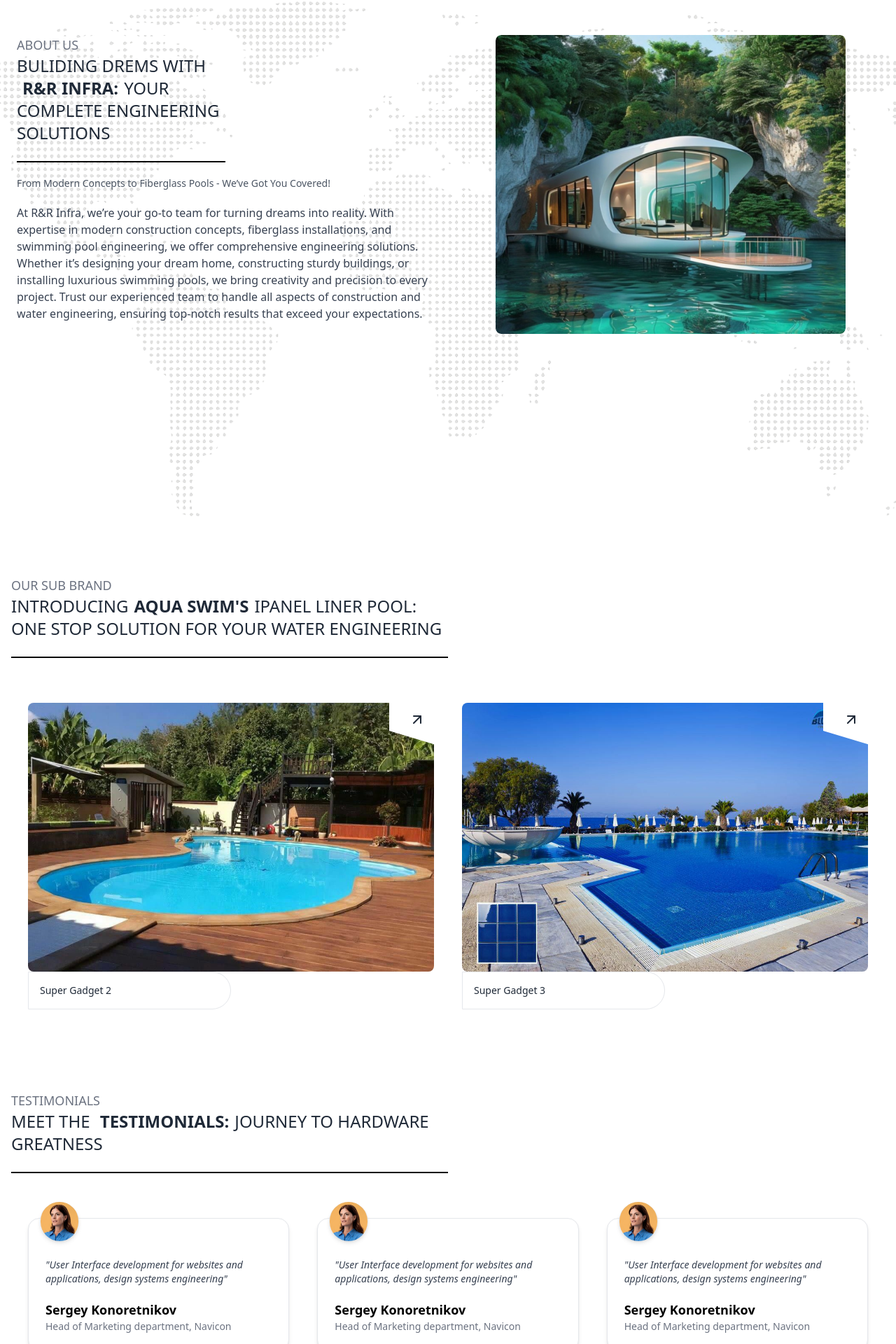
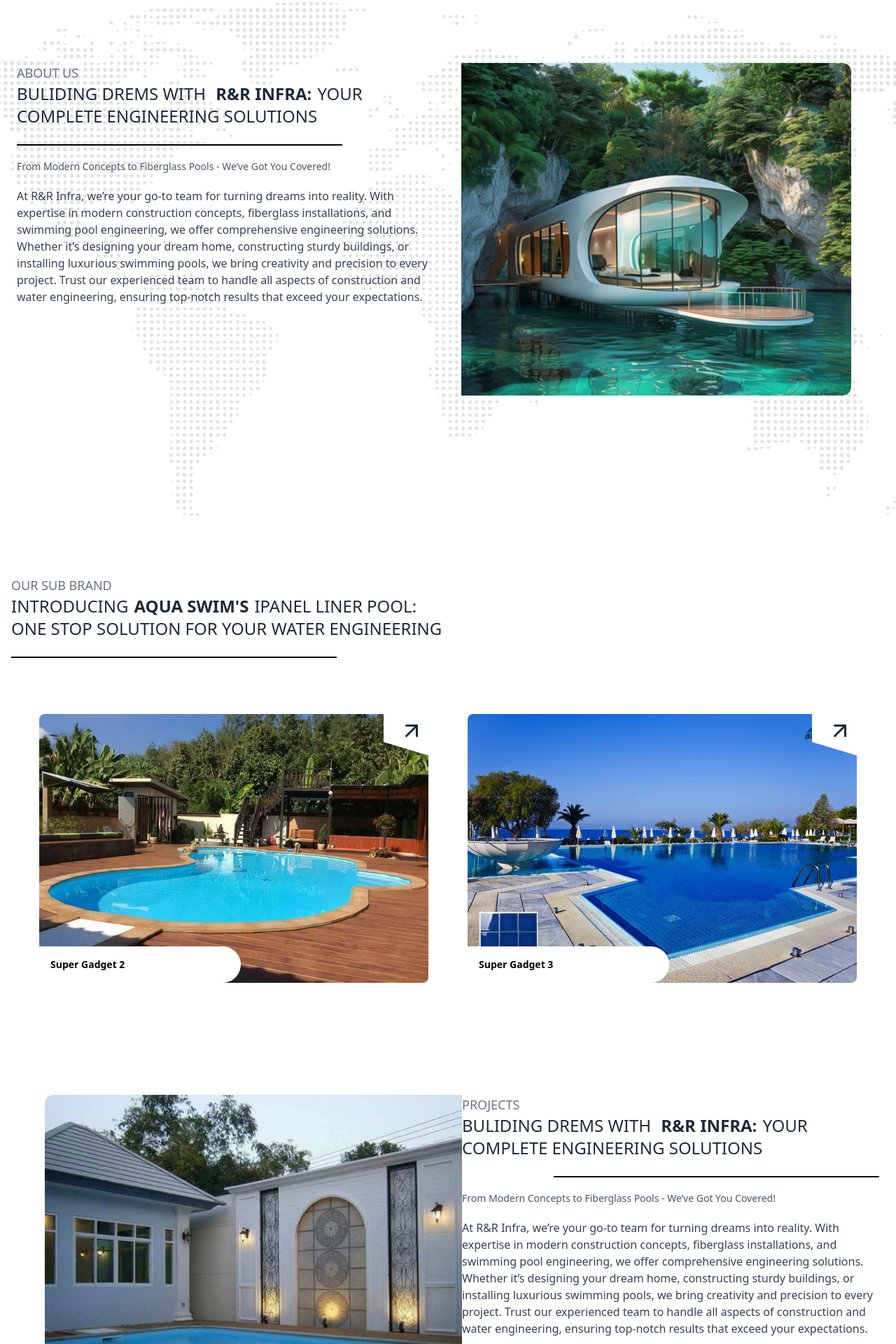
Before and after one commit to AnandhuRs619/aquaswims, a Next.js app: page / in a window 1280 px wide. Shown: the part 814-2734 px from the top of the page at 70% size. Built offline with nearby package versions, Linux system fonts and the light colour scheme.

Commit message:
added som animation on the page.

```diff
--- a/src/app/page.js
+++ b/src/app/page.js
@@ -1,10 +1,10 @@
 import AboutUs from "@/components/home/about/AboutUs";
+import Banner from "@/components/home/Banner";
 import LandingPart from "@/components/home/LandingPart";
-import ProductSection from "@/components/home/Products/ProductSection";
-import ProjectSection from "@/components/home/ProjectSection";
+import Project from "@/components/home/project/Project";
 import SubBrand from "@/components/home/subBrand/SubBrand";
 import Testimonials from "@/components/home/Testimonials/Testimonials";
-import Image from "next/image";
+
 
 export default function Home() {
   return (
@@ -12,6 +12,8 @@
      <LandingPart/>
      <AboutUs/>
      <SubBrand/>
+     <Project/>
+     <Banner/>
      <Testimonials/>
     </div>
   );
--- a/src/components/home/LandingPart.jsx
+++ b/src/components/home/LandingPart.jsx
@@ -4,13 +4,13 @@
 
 const LandingPart = () => {
   const sample =
-    "https://firebasestorage.googleapis.com/v0/b/kmaassets-afcf8.appspot.com/o/WhatsApp%20Video%202024-08-28%20at%2012.32.09_827ceb27.mp4?alt=media&token=4258c900-c172-4730-9ed7-005d45b9207e";
+    "https://www.youtube.com/watch?v=17lknIMVx5Y";
   return (
     <div className="h-screen relative w-full flex flex-col items-center text-white bg-white">
       <div className="absolute top-0 left-0 w-full h-full">
         <div className="h-screen relative w-full flex flex-col items-center text-white bg-white">
           <div className="absolute w-screen h-screen bg-black/40 z-10 top-0 left-0"></div>
-          <VideoBackground videoSrc={sample} />
+          <VideoBackground videoSrc="/assets/videos/Top Video.mp4" />
         </div>
       </div>
 
--- a/src/components/home/Testimonials/Testimonials.jsx
+++ b/src/components/home/Testimonials/Testimonials.jsx
@@ -5,7 +5,7 @@
 
 const Testimonials = () => {
   return (
-    <div className=" min-h-screen mx-auto mt-5 p-4">
+    <div className=" mx-auto mt-10 p-4">
 
          <TitlePart
       Title="TESTIMONIALS"
--- a/src/components/home/about/AboutUs.jsx
+++ b/src/components/home/about/AboutUs.jsx
@@ -9,14 +9,16 @@
     <div className='min-h-screen mx-auto p-6 bg-cover bg-center'
     style={{ backgroundImage: `url(${BGImag.src})` }}
     >
-    <div className="flex flex-col lg:flex-row mt-10">
+    <div className="flex flex-col lg:flex-row mt-20">
       <div className="lg:w-1/2">
       <TitlePart
       Title="ABOUT uS"
       subTitle1="BULIDING DREMS WITH "
       highlight="R&R INFRA:"
       subTitle2="YOUR COMPLETE ENGINEERING SOLUTIONS"
+      left={true}
       />
+      <div data-aos="zoom-out-right">
        <p className="text-sm text-gray-600 my-5">
           From Modern Concepts to Fiberglass Pools - We’ve Got You Covered!
         </p>
@@ -24,15 +26,15 @@
           At R&R Infra, we’re your go-to team for turning dreams into reality. With expertise in modern construction concepts, fiberglass installations, and swimming pool engineering, we offer comprehensive engineering solutions. Whether it’s designing your dream home, constructing sturdy buildings, or installing luxurious swimming pools, we bring creativity and precision to every project. Trust our experienced team to handle all aspects of construction and water engineering, ensuring top-notch results that exceed your expectations.
         </p>
       </div>
+      </div>
 
-      <div className="lg:w-1/2 mt-10 lg:mt-0 lg:ml-10 flex justify-center">
-        <div className="rounded-lg overflow-hidden">
+      <div className="lg:w-1/2 mt-10 lg:mt-0 lg:ml-10 flex justify-end pr-10">
+        <div className="rounded-r-xl overflow-hidden" data-aos="zoom-out-left">
           <Image
             src= {image}
             alt="R&R Infra Project"
-            width={500}
             height={400}
-            className="object-cover rounded-lg"
+            className="object-cover rounded-r-xl w-full"
           />
         </div>
       </div>
--- a/src/components/home/common/TitlePart.jsx
+++ b/src/components/home/common/TitlePart.jsx
@@ -1,18 +1,27 @@
-import React from 'react'
+import React from 'react';
 
-const TitlePart = ({ Title, subTitle1,subTitle2,highlight }) => {
+const TitlePart = ({ Title, subTitle1, subTitle2, highlight, left }) => {
   return (
     <>
       <div className="text-left mb-6">
         <p className="text-lg text-gray-500 capitalize">{Title}</p>
-        <h1 className="text-2xl text-gray-800 md:w-1/2 capitalize">{subTitle1}<span className='text-2xl font-bold mx-2 text-gray-800 capitalize'>{highlight}</span>{subTitle2} </h1>
+        <h1 className="text-2xl text-gray-800 capitalize">
+          {subTitle1}
+          <span className="text-2xl font-bold mx-2 text-gray-800 capitalize">
+            {highlight}
+          </span>
+          {subTitle2}
+        </h1>
       </div>
       <div>
-        <hr className="mt-4 border-t-2 border-black w-1/2"/>
+        <hr
+          className={`mt-4 border-t-2 border-black md:w-[465px] ${
+            left ? 'ml-0' : 'ml-auto'
+          }`}
+        />
       </div>
     </>
   );
 };
 
-
-export default TitlePart
+export default TitlePart;
--- /dev/null
+++ b/src/components/home/project/Project.jsx
@@ -0,0 +1,41 @@
+import React from "react";
+import TitlePart from "../common/TitlePart";
+import image from '../../../../public/assets/images/Project1.png'
+import Image from "next/image";
+
+const Project = () => {
+  return (
+    <div className="mx-auto p-6 mb-10">
+    <div className="flex flex-col lg:flex-row mt-10">
+      <div className="lg:w-1/2 mt-10 lg:mt-0 lg:ml-10 mb-5 flex ">
+        <div className="rounded-l-xl overflow-hidden">
+          <Image
+            src= {image}
+            alt="R&R Infra Project"
+            height={400}
+            className="object-cover rounded-l-xl w-full"
+          />
+        </div>
+      </div>
+
+      <div className="lg:w-1/2">
+        <TitlePart
+          Title="PROJECTS"
+          subTitle1="BULIDING DREMS WITH "
+          highlight="R&R INFRA:"
+          subTitle2="YOUR COMPLETE ENGINEERING SOLUTIONS"
+          left={false}
+        />
+        <p className="text-sm text-gray-600 my-5">
+          From Modern Concepts to Fiberglass Pools - We’ve Got You Covered!
+        </p>
+        <p className="text-base text-gray-700">
+          At R&R Infra, we’re your go-to team for turning dreams into reality. With expertise in modern construction concepts, fiberglass installations, and swimming pool engineering, we offer comprehensive engineering solutions. Whether it’s designing your dream home, constructing sturdy buildings, or installing luxurious swimming pools, we bring creativity and precision to every project. Trust our experienced team to handle all aspects of construction and water engineering, ensuring top-notch results that exceed your expectations.
+        </p>
+      </div>
+    </div>
+    </div>
+  );
+};
+
+export default Project;
--- a/src/components/home/subBrand/ImageCard.jsx
+++ b/src/components/home/subBrand/ImageCard.jsx
@@ -4,21 +4,21 @@
 
 const ImageCard = ({ imageUrl, title }) => {
   return (
-    <div className="relative w-full h-auto overflow-hidden my-10 ">
+    <div className="relative w-full h-auto overflow-hidden my-10 transition-transform transform hover:scale-105">
       <div className="relative">
         {/* Image Section */}
         <Image src={imageUrl} alt={title} className="w-full h-96 object-cover rounded-lg" />
 
         {/* Top Right Curve with Arrow Icon */}
         <div className="absolute -top-4 -right-4 w-20 h-20 bg-white rounded-tr-lg clip-top-right flex items-center justify-center">
-          <FiArrowUpRight className="text-gray-800 text-2xl font-extrabold" />
+          <FiArrowUpRight className="text-gray-800 text-4xl font-extrabold" />
         </div>
-      </div>
 
-      {/* Bottom Left Curve for Title */}
-      <div className="relative">
-        <div className="w-1/2 p-4 bg-white border text-sm text-gray-800 rounded-r-full">
-          {title}
+        {/* Title Section positioned at the bottom left of the image */}
+        <div className="absolute bottom-0 left-0 w-72 rounded-r-full p-4 bg-white">
+          <div className="text-black text-sm font-bold">
+            {title}
+          </div>
         </div>
       </div>
     </div>
--- a/src/components/home/subBrand/SubBrand.jsx
+++ b/src/components/home/subBrand/SubBrand.jsx
@@ -7,12 +7,15 @@
 const SubBrand = () => {
   return (
     <div className="mx-auto mt-5 p-4">
+        <div className='w-1/2'>
         <TitlePart Title='OUR SUB BRAND'
         subTitle1="INTRODUCING"
         highlight="AQUA SWIM'S"
         subTitle2="IPANEL LINER POOL: ONE STOP SOLUTION FOR YOUR WATER ENGINEERING "
+        left={true}
         />
-          <div className="grid grid-cols-1 sm:grid-cols-2 gap-10 p-6">
+        </div>
+          <div className="grid grid-cols-1 sm:grid-cols-2 gap-1 md:gap-14 md:p-10">
             <ImageCard
             title="Super Gadget 2"
             imageUrl={img1}
--- a/src/data/TestimonialsData.js
+++ b/src/data/TestimonialsData.js
@@ -19,11 +19,6 @@
       name: 'Sergey Konoretnikov',
       designation: 'Head of Marketing department, Navicon',
     },
-    {
-      image: image,
-      text: 'User Interface development for websites and applications, design systems engineering',
-      name: 'Sergey Konoretnikov',
-      designation: 'Head of Marketing department, Navicon',
-    },
+
     // Add more testimonial objects here
   ];
```
Also changed, not shown: src/components/common/Footer.jsx (+63 -60 lines), src/components/home/Banner.jsx (+2 -2 lines), public/assets/images/Project1.png (added), 1 other file (tests, documents, lock files or other folders). Lines whose indentation alone changed are shown as unchanged.
